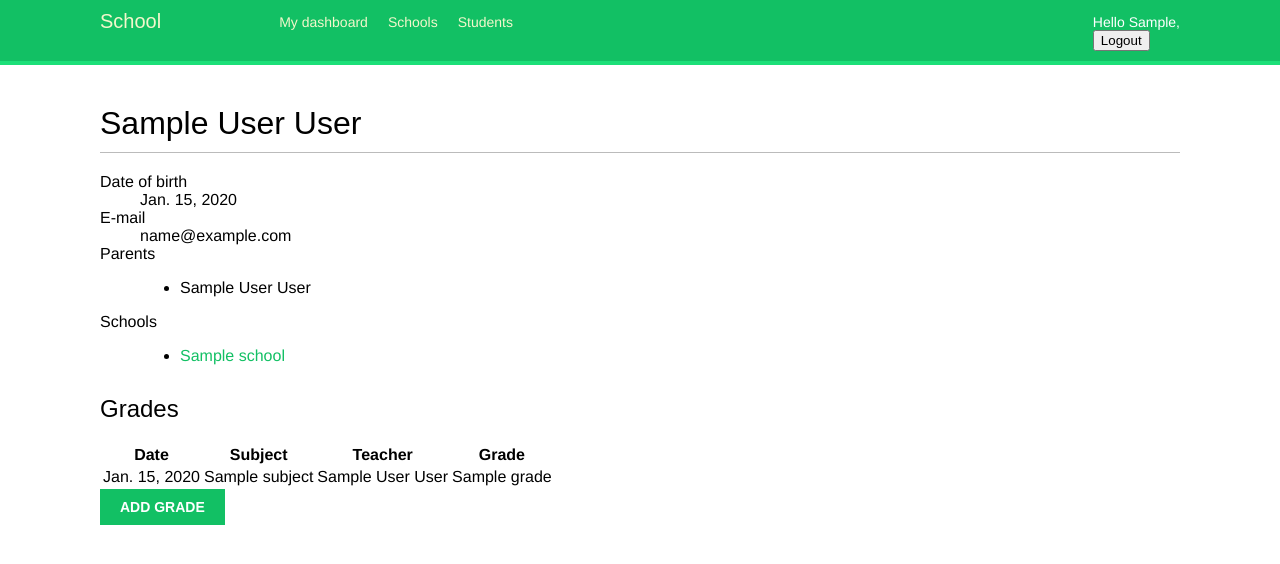
After one commit to IrbisNN/ReportCards, a Django app: page /reportcards/sudents/1/ in a window 1280 px wide. The commit adds this page. Shown: the top 564 px of the page. Run offline with Django 5.2, Linux system fonts and the light colour scheme; a user stored in the database is signed in; tables that the repository leaves empty hold one stand-in row (values such as "Sample post"); some web fonts are replaced.

Commit message:
Student form and add grade

```diff
--- a/account/models.py
+++ b/account/models.py
@@ -10,3 +10,6 @@ class Account(models.Model):
 
     def __str__(self):
         return f'{self.frist_name} {self.last_name} ({self.user.username})'
+
+    def full_name(self):
+        return self.frist_name + " " + self.last_name
--- a/account/templates/base.html
+++ b/account/templates/base.html
@@ -17,7 +17,7 @@
                     <a href="{% url "cards:school_list" %}">Schools</a>
                 </li>
                 <li {% if section == "students" %}class="selected"{% endif %}>
-                    <a href="#">Students</a>
+                    <a href="{% url "cards:student_list" %}">Students</a>
                 </li>
             </ul>
         {% endif %}
--- a/cards/models.py
+++ b/cards/models.py
@@ -19,6 +19,9 @@ class Student(models.Model):
 
     def full_name(self):
         return self.account.frist_name + " " + self.account.last_name
+
+    def get_absolute_url(self):
+        return reverse('cards:student_detail', args=[self.id])
 
 class Teacher(models.Model):
     account = models.ForeignKey(Account, on_delete=models.CASCADE)
@@ -61,6 +64,7 @@ class StudentSchool(models.Model):
 class StudentGrade(models.Model):
     student = models.ForeignKey(Student, on_delete=models.CASCADE)
     grade = models.ForeignKey(Grade, on_delete=models.CASCADE)
+    teacher = models.ForeignKey(Teacher, on_delete=models.CASCADE, blank=True, null=True)
     subject = models.ForeignKey(Subject, on_delete=models.CASCADE)
     date = models.DateField()
 
--- a/cards/templates/school_detail.html
+++ b/cards/templates/school_detail.html
@@ -11,5 +11,4 @@
             <input type="submit" value="Save">
         </form>
     </div>
-    </div>
 {% endblock %}
--- /dev/null
+++ b/cards/templates/student_detail.html
@@ -0,0 +1,63 @@
+{% extends "base.html" %}
+
+{% block title %}{{ student.full_name }}{% endblock %}
+
+{% block content %}
+    <div class="student-detail">
+        <h1>{{ student.full_name }}</h1>
+        <dl>
+            <dt>Date of birth</dt>
+            <dd>{{ student.account.date_of_birth }}</dd>
+            <dt>E-mail</dt>
+            <dd>{{ student.account.user.email }}</dd>
+            <dt>Parents</dt>
+            <dd>
+                <ul>
+                    {% for parent in parents %}
+                        <li>{{ parent.parent.account.full_name }}</li>
+                    {% endfor %}
+                </ul>
+            </dd>
+            <dt>Schools</dt>
+            <dd>
+                <ul>
+                    {% for school in schools %}
+                        <li><a href="{{ school.school.get_absolute_url }}">{{ school.school.name }}</a></li>
+                    {% endfor %}
+                </ul>
+            </dd>
+        </dl>
+    </div>
+    <table class="grades">
+        <h2>Grades</h2>
+        <thead>
+            <tr>
+                <th>Date</th>
+                <th>Subject</th>
+                <th>Teacher</th>
+                <th>Grade</th>
+            </tr>
+        </thead>
+        <tbody>
+            {% for grade in grades %}
+                <tr>
+                    <td>
+                        {{ grade.date }}
+                    </td>
+                    <td>
+                        {{ grade.subject.name }}
+                    </td>
+                    <td>
+                        {{ grade.teacher.account.full_name }}
+                    </td>
+                    <td>
+                        {{ grade.grade.name }}
+                    </td>
+                </tr>
+            {% endfor %}
+        </tbody>
+    </table>
+    <form action="{% url "cards:grade_add" student.id %}" method="get">
+        <input type="submit" value="Add grade">
+    </form>
+{% endblock %}
--- a/cards/urls.py
+++ b/cards/urls.py
@@ -7,4 +7,7 @@ urlpatterns = [
     path('schools/', views.school_list, name='school_list'),
     path('schools/<int:id>/', views.school_detail, name='school_detail'),
     path('schools/save/<int:id>/', views.school_save, name='school_save'),
+    path('sudents/', views.student_list, name='student_list'),
+    path('sudents/<int:id>/', views.student_detail, name='student_detail'),
+    path('grades/add/<int:student_id>/', views.grade_add, name='grade_add'),
 ]
--- a/cards/views.py
+++ b/cards/views.py
@@ -1,7 +1,7 @@
 from django.shortcuts import get_object_or_404, render, redirect
 from django.contrib.auth.decorators import login_required
-from .models import School
-from .forms import SchoolForm
+from .models import School, Student, StudentSchool, ParentStudent, StudentGrade
+from .forms import SchoolForm, GradeAddForm
 
 @login_required
 def school_list(request):
@@ -23,3 +23,37 @@ def school_save(request, id):
         school.name = cd['name']
         school.save()
     return redirect('cards:school_detail', id=id)
+
+@login_required
+def student_list(request):
+    sudents = Student.objects.filter(account__user__is_active=True)
+    return render(request, 'students.html', {'students': sudents})
+
+@login_required
+def student_detail(request, id):
+    studentOb = get_object_or_404(Student, id=id)
+    schools = StudentSchool.objects.filter(student=id)
+    parents = ParentStudent.objects.filter(student=id)
+    gardes = StudentGrade.objects.filter(student=id)
+    return render(request, 'student_detail.html', {'student': studentOb, 'schools': schools, 'parents': parents, 'grades': gardes})
+
+@login_required
+def grade_add(request, student_id):
+    if request.method == 'GET':
+        studentOb = get_object_or_404(Student, id=student_id)
+        form = GradeAddForm()
+        return render(request, 'grade_add.html', {'form': form, 'student': studentOb})
+    elif request.method == 'POST':
+        form = GradeAddForm(request.POST)
+        if form.is_valid():
+            cd = form.cleaned_data
+            grade = StudentGrade()
+            grade.student = get_object_or_404(Student, id=student_id)
+            # grade.grade = cd['grade']
+            # grade.subject = cd['subject']
+            # grade.teacher = cd['teacher']
+            # grade.date = cd['date']
+            grade.save()
+            return redirect('cards:student_detail', id=student_id)
+        else:
+            return render(request, 'grade_add.html', {'form': form, 'student': studentOb})
```
Also changed, not shown: cards/forms.py (+13 -1 lines), cards/templates/grade_add.html (added, +15 -0 lines), cards/templates/students.html (added, +41 -0 lines), cards/migrations/0005_studentgrade_teacher.py (added).
